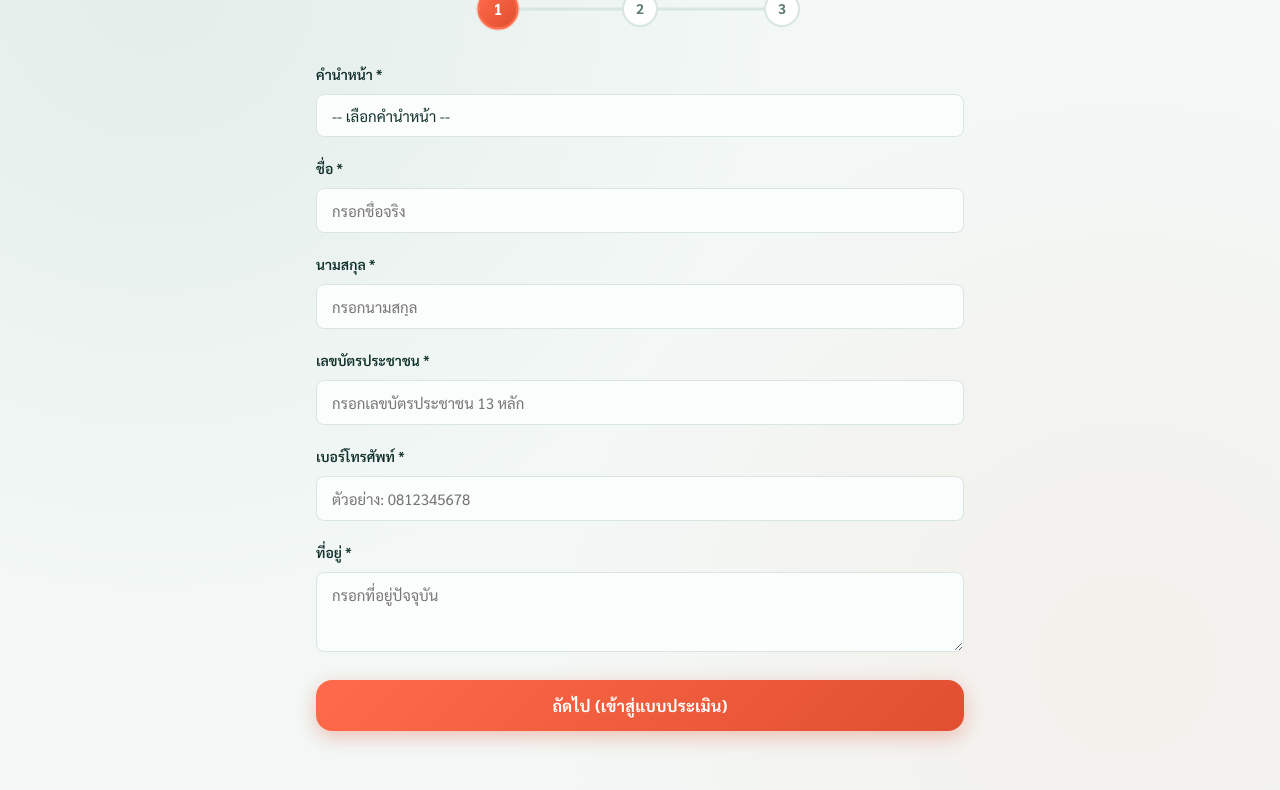
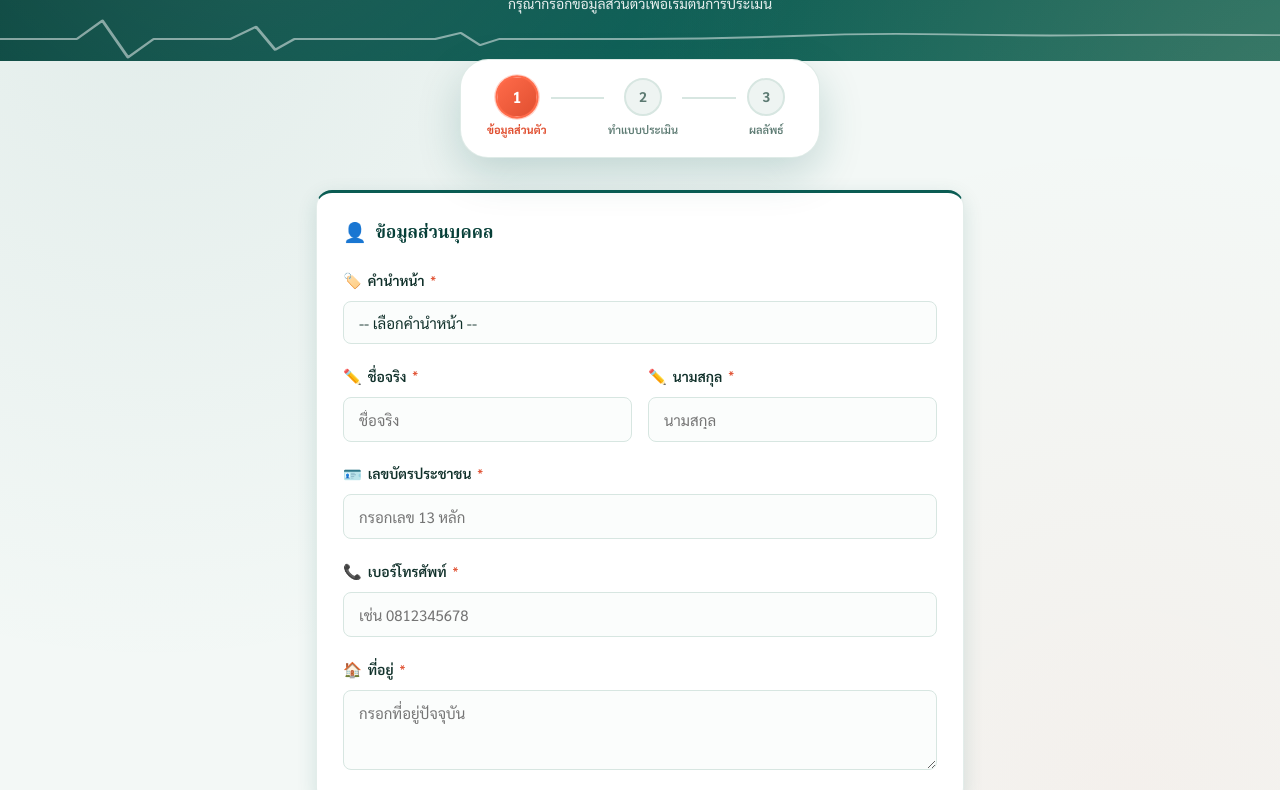
Before and after one commit to fiattnpz-alt/ST5KPPMCH, a plain HTML site: page index.html in a window 1280 px wide. Shown: the part 171-961 px from the top of the page. Drawn offline with Linux system fonts and the light colour scheme.

Commit message:
Add files via upload

```diff
--- a/index.html
+++ b/index.html
@@ -1,33 +1,55 @@
 <!DOCTYPE html>
 <html lang="th">
-
 <head>
   <meta charset="UTF-8">
   <meta name="viewport" content="width=device-width, initial-scale=1.0">
-  <title>ลงทะเบียนผู้ประเมิน - แบบประเมินความเครียด</title>
-  <link href="https://fonts.googleapis.com/css2?family=Sarabun:wght@400;600;700&display=swap" rel="stylesheet">
+  <title>ลงทะเบียน - แบบประเมินสุขภาพจิต</title>
+  <link rel="preconnect" href="https://fonts.googleapis.com">
+  <link href="https://fonts.googleapis.com/css2?family=Sarabun:wght@300;400;500;600;700;800&display=swap" rel="stylesheet">
   <link rel="stylesheet" href="css/style.css">
 </head>
+<body>
 
-<body>
-  <div class="container">
-    <h1>แบบประเมินความเครียด</h1>
-    <p class="subtitle">กรุณากรอกข้อมูลส่วนตัวเพื่อเริ่มทำแบบประเมินความเครียด</p>
+  <!-- Header Banner -->
+  <div class="page-header">
+    <span class="header-icon">🏥</span>
+    <h1>แบบประเมินสุขภาพจิต</h1>
+    <p class="subtitle">กรุณากรอกข้อมูลส่วนตัวเพื่อเริ่มต้นการประเมิน</p>
+  </div>
 
-    <!-- Progress Indicator -->
-    <div class="progress-container">
-      <div class="progress-line"></div>
-      <div class="progress-line-fill" style="width: 0%;"></div>
-      <div class="progress-step active">1</div>
-      <div class="progress-step">2</div>
-      <div class="progress-step">3</div>
+  <div class="page-body">
+
+    <!-- Progress Stepper -->
+    <div class="stepper">
+      <div class="step active">
+        <div class="step-circle">1</div>
+        <div class="step-label">ข้อมูลส่วนตัว</div>
+      </div>
+      <div class="step-line"></div>
+      <div class="step">
+        <div class="step-circle">2</div>
+        <div class="step-label">ทำแบบประเมิน</div>
+      </div>
+      <div class="step-line"></div>
+      <div class="step">
+        <div class="step-circle">3</div>
+        <div class="step-label">ผลลัพธ์</div>
+      </div>
     </div>
 
     <!-- Registration Form -->
     <form id="registrationForm" novalidate>
+      <div class="card">
+        <div class="card-title">
+          <span class="icon">👤</span>
+          ข้อมูลส่วนบุคคล
+        </div>
 
+        <!-- Title + First Name + Last Name -->
         <div class="form-group">
-        <label for="titlePrefix">คำนำหน้า *</label>
+          <label for="titlePrefix">
+            <span class="lbl-icon">🏷️</span> คำนำหน้า <span class="required-star">*</span>
+          </label>
           <select id="titlePrefix" name="titlePrefix" required>
             <option value="" disabled selected>-- เลือกคำนำหน้า --</option>
             <option value="ด.ช.">เด็กชาย (ด.ช.)</option>
@@ -39,41 +61,56 @@
           <div class="error-message" id="titlePrefixError">กรุณาเลือกคำนำหน้า</div>
         </div>
 
+        <div class="form-row">
           <div class="form-group">
-        <label for="firstName">ชื่อ *</label>
-        <input type="text" id="firstName" name="firstName" placeholder="กรอกชื่อจริง" required>
+            <label for="firstName">
+              <span class="lbl-icon">✏️</span> ชื่อจริง <span class="required-star">*</span>
+            </label>
+            <input type="text" id="firstName" name="firstName" placeholder="ชื่อจริง" required>
             <div class="error-message" id="firstNameError">กรุณากรอกชื่อจริง</div>
+          </div>
+          <div class="form-group">
+            <label for="lastName">
+              <span class="lbl-icon">✏️</span> นามสกุล <span class="required-star">*</span>
+            </label>
+            <input type="text" id="lastName" name="lastName" placeholder="นามสกุล" required>
+            <div class="error-message" id="lastNameError">กรุณากรอกนามสกุล</div>
+          </div>
         </div>
 
         <div class="form-group">
-        <label for="lastName">นามสกุล *</label>
-        <input type="text" id="lastName" name="lastName" placeholder="กรอกนามสกุล" required>
-        <div class="error-message" id="lastNameError">กรุณากรอกนามสกุล</div>
-      </div>
-
-      <div class="form-group">
-        <label for="citizenId">เลขบัตรประชาชน *</label>
-        <input type="text" id="citizenId" name="citizenId" placeholder="กรอกเลขบัตรประชาชน 13 หลัก" required>
+          <label for="citizenId">
+            <span class="lbl-icon">🪪</span> เลขบัตรประชาชน <span class="required-star">*</span>
+          </label>
+          <input type="text" id="citizenId" name="citizenId" placeholder="กรอกเลข 13 หลัก" maxlength="13" required>
           <div class="error-message" id="citizenIdError">กรุณากรอกเลขบัตรประชาชน 13 หลักให้ถูกต้อง</div>
         </div>
 
         <div class="form-group">
-        <label for="phone">เบอร์โทรศัพท์ *</label>
-        <input type="tel" id="phone" name="phone" placeholder="ตัวอย่าง: 0812345678" required>
-        <div class="error-message" id="phoneError">กรุณากรอกเบอร์โทรศัพท์ 9-10 หลักให้ถูกต้อง</div>
+          <label for="phone">
+            <span class="lbl-icon">📞</span> เบอร์โทรศัพท์ <span class="required-star">*</span>
+          </label>
+          <input type="tel" id="phone" name="phone" placeholder="เช่น 0812345678" required>
+          <div class="error-message" id="phoneError">กรุณากรอกเบอร์โทรศัพท์ให้ถูกต้อง</div>
         </div>
 
-      <div class="form-group">
-        <label for="address">ที่อยู่ *</label>
+        <div class="form-group" style="margin-bottom: 0;">
+          <label for="address">
+            <span class="lbl-icon">🏠</span> ที่อยู่ <span class="required-star">*</span>
+          </label>
           <textarea id="address" name="address" placeholder="กรอกที่อยู่ปัจจุบัน" required></textarea>
           <div class="error-message" id="addressError">กรุณากรอกที่อยู่</div>
         </div>
+      </div>
 
-      <button type="submit" class="btn">ถัดไป (เข้าสู่แบบประเมิน)</button>
+      <button type="submit" class="btn">
+        ถัดไป &nbsp;→&nbsp; เข้าสู่แบบประเมิน
+      </button>
     </form>
+
+    <div class="page-footer">ข้อมูลของท่านจะถูกเก็บเป็นความลับตามมาตรฐานโรงพยาบาล</div>
   </div>
 
   <script src="js/register.js"></script>
 </body>
-
 </html>
--- a/result.html
+++ b/result.html
@@ -3,70 +3,110 @@
 <head>
   <meta charset="UTF-8">
   <meta name="viewport" content="width=device-width, initial-scale=1.0">
-  <title>ผลการประเมิน - แบบประเมินความเครียด</title>
-  <link href="https://fonts.googleapis.com/css2?family=Sarabun:wght@400;600;700&display=swap" rel="stylesheet">
+  <title>ผลการประเมินสุขภาพจิต</title>
+  <link rel="preconnect" href="https://fonts.googleapis.com">
+  <link href="https://fonts.googleapis.com/css2?family=Sarabun:wght@300;400;500;600;700;800&display=swap" rel="stylesheet">
   <link rel="stylesheet" href="css/style.css">
 </head>
 <body>
-  <div class="container">
-    <h1>ผลการประเมินความเครียด</h1>
-    <p class="subtitle">สรุปผลระดับความเครียดและคำแนะนำที่เหมาะสมสำหรับคุณ</p>
 
-    <!-- Progress Indicator -->
-    <div class="progress-container">
-      <div class="progress-line"></div>
-      <div class="progress-line-fill" style="width: 100%;"></div>
-      <div class="progress-step completed">1</div>
-      <div class="progress-step completed">2</div>
-      <div class="progress-step completed">3</div>
+  <!-- Header Banner -->
+  <div class="page-header">
+    <span class="header-icon">📊</span>
+    <h1>ผลการประเมินสุขภาพจิต</h1>
+    <p class="subtitle">สรุปผลและคำแนะนำเบื้องต้นสำหรับการดูแลสุขภาพจิตของท่าน</p>
+  </div>
+
+  <div class="page-body">
+
+    <!-- Progress Stepper -->
+    <div class="stepper">
+      <div class="step done">
+        <div class="step-circle">✓</div>
+        <div class="step-label">ข้อมูลส่วนตัว</div>
+      </div>
+      <div class="step-line done"></div>
+      <div class="step done">
+        <div class="step-circle">✓</div>
+        <div class="step-label">ทำแบบประเมิน</div>
+      </div>
+      <div class="step-line done"></div>
+      <div class="step active">
+        <div class="step-circle">3</div>
+        <div class="step-label">ผลลัพธ์</div>
+      </div>
     </div>
 
-    <!-- Result Dashboard -->
-    <div class="result-card">
-      <div class="score-display" id="scoreDisplay">0 <span class="score-total">/ 15 คะแนน</span></div>
+    <!-- Result Hero Card -->
+    <div class="result-hero">
+      <div class="score-ring" id="scoreRing">
+        <div class="score-number" id="scoreNumber">0</div>
+        <div class="score-denom">/ 15</div>
+      </div>
+      <div>
+        <div style="font-size:12px; color:var(--text-muted); margin-bottom: 6px; font-weight:600; text-transform:uppercase; letter-spacing:0.5px;">ระดับความเครียด (ST-5)</div>
+        <div class="result-badge-new" id="resultBadge">กำลังคำนวณ...</div>
+      </div>
+      <div class="advice-box" id="resultAdvice">
+        กำลังโหลดคำแนะนำ...
+      </div>
+    </div>
 
-      <div class="result-badge" id="resultBadge">กำลังคำนวณ...</div>
-
-      <div id="resultAdvice" style="margin: 15px 0; font-size: 15px; text-align: left; background-color: #fafafa; padding: 15px; border-radius: 8px; border-left: 4px solid var(--primary-color);">
-        คำแนะนำจะแสดงผลตามระดับความเครียดของคุณ
+    <!-- Mental Health Screening Cards -->
+    <div class="card">
+      <div class="card-title">
+        <span class="icon">🔬</span> ผลการตรวจคัดกรองร่วม
       </div>
 
-      <!-- User Info Summary -->
-      <div class="user-info-summary">
-        <h3 style="font-size: 16px; margin-bottom: 12px;">ข้อมูลผู้ลงทะเบียน</h3>
-        <div class="user-info-item">
-          <span class="user-info-label">ชื่อ-นามสกุล</span>
-          <span class="user-info-value" id="summaryName">-</span>
+      <!-- Depression 2Q -->
+      <div style="display:flex; align-items:center; justify-content:space-between; padding: 12px 0; border-bottom: 1px solid var(--border);">
+        <div>
+          <div style="font-size:14px; font-weight:600; color:var(--text); margin-bottom:2px;">💙 ภาวะซึมเศร้า (2Q)</div>
+          <div style="font-size:12px; color:var(--text-muted);">การคัดกรองในช่วง 2 สัปดาห์ที่ผ่านมา</div>
         </div>
-        <div class="user-info-item">
-          <span class="user-info-label">เลขบัตรประชาชน</span>
-          <span class="user-info-value" id="summaryCitizenId">-</span>
+        <div id="summaryDepression" class="screen-result safe">–</div>
+      </div>
+
+      <!-- Suicide Risk 1Q -->
+      <div style="display:flex; align-items:center; justify-content:space-between; padding: 12px 0;">
+        <div>
+          <div style="font-size:14px; font-weight:600; color:var(--text); margin-bottom:2px;">⚠️ ความเสี่ยงทำร้ายตนเอง (1Q)</div>
+          <div style="font-size:12px; color:var(--text-muted);">การคัดกรองในช่วง 1 เดือนที่ผ่านมา</div>
         </div>
-        <div class="user-info-item">
-          <span class="user-info-label">เบอร์โทรศัพท์</span>
-          <span class="user-info-value" id="summaryPhone">-</span>
+        <div id="summarySuicide" class="screen-result safe">–</div>
+      </div>
+    </div>
+
+    <!-- Patient Info Card -->
+    <div class="card">
+      <div class="card-title">
+        <span class="icon">👤</span> ข้อมูลผู้รับการประเมิน
+      </div>
+      <div class="info-grid">
+        <div class="info-item full-width">
+          <div class="info-item-label">ชื่อ – นามสกุล</div>
+          <div class="info-item-value" id="summaryName">–</div>
         </div>
-        <div class="user-info-item">
-          <span class="user-info-label">ที่อยู่</span>
-          <span class="user-info-value" id="summaryAddress">-</span>
+        <div class="info-item">
+          <div class="info-item-label">เลขบัตรประชาชน</div>
+          <div class="info-item-value" id="summaryCitizenId">–</div>
+        </div>
+        <div class="info-item">
+          <div class="info-item-label">เบอร์โทรศัพท์</div>
+          <div class="info-item-value" id="summaryPhone">–</div>
+        </div>
+        <div class="info-item full-width">
+          <div class="info-item-label">ที่อยู่</div>
+          <div class="info-item-value" id="summaryAddress">–</div>
         </div>
       </div>
+    </div>
 
-      <!-- Mental Health Screening Summary -->
-      <div class="user-info-summary" style="margin-top: 15px; border-top: 1px dashed var(--border-color); padding-top: 15px;">
-        <h3 style="font-size: 16px; margin-bottom: 12px;">ผลการตรวจคัดกรองร่วม</h3>
-        <div class="user-info-item">
-          <span class="user-info-label">ภาวะซึมเศร้า (2Q)</span>
-          <span class="user-info-value" id="summaryDepression" style="font-weight: 700;">-</span>
-        </div>
-        <div class="user-info-item">
-          <span class="user-info-label">ความเสี่ยงทำร้ายตนเอง (1Q)</span>
-          <span class="user-info-value" id="summarySuicide" style="font-weight: 700;">-</span>
-        </div>
-      </div>
+    <button id="restartBtn" class="btn btn-outline" style="margin-top: 8px;">
+      🔄 ทำแบบประเมินใหม่
+    </button>
 
-      <button id="restartBtn" class="btn" style="margin-top: 25px;">ทำแบบประเมินใหม่</button>
-    </div>
+    <div class="page-footer">หากมีข้อสงสัย กรุณาปรึกษาแพทย์หรือบุคลากรทางการแพทย์ · สายด่วนสุขภาพจิต 1323</div>
   </div>
 
   <script src="js/result.js"></script>
```
Also changed, not shown: evaluate.html (+2 -2 lines). Lines whose indentation alone changed are shown as unchanged.
